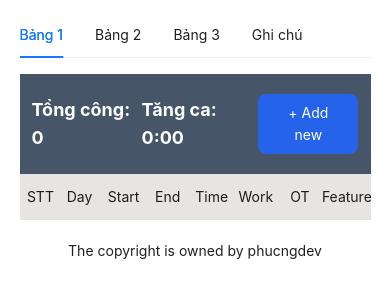
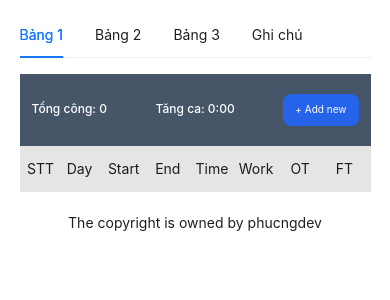
Before and after one commit to phucngdev/Salary, a React (Vite) app: page / in a window 390 px wide. Shown: the top 300 px of the page. Built offline with nearby package versions, Linux system fonts and the light colour scheme.

Commit message:
new update

```diff
--- a/src/components/Table.jsx
+++ b/src/components/Table.jsx
@@ -271,14 +271,16 @@ const Table = (data) => {
     <>
       <div className="flex flex-col items-center px-3 pt-5 text-white bg-slate-600">
         <div className="w-full flex items-center justify-between mb-5">
-          <h3 className="text-lg font-bold ">Tổng công: {timeWorking}</h3>
-          <h3 className="text-lg font-bold ">
+          <h3 className="text-[12px] md:text-lg font-medium md:font-bold ">
+            Tổng công: {timeWorking}
+          </h3>
+          <h3 className="text-[12px] md:text-lg font-medium md:font-bold ">
             Tăng ca: {convertToTime(timeOt)}
           </h3>
           <Tooltip title="Thêm mới">
             <button
               onClick={showModal}
-              className="px-4 py-2 rounded-lg hover:bg-blue-500 bg-blue-600"
+              className="px-3 py-2 md:px-4 text-[10px] md:text-sm rounded-lg hover:bg-blue-500 bg-blue-600"
             >
               + Add new
             </button>
@@ -357,7 +359,7 @@ const Table = (data) => {
             <p className="w-[13%] text-center">Time</p>
             <p className="w-[13%] text-center">Work</p>
             <p className="w-[13%] text-center">OT</p>
-            <p className="w-[13%] text-center">Feature</p>
+            <p className="w-[13%] text-center">FT</p>
           </div>
           {handlePrint}
           <Modal
```
